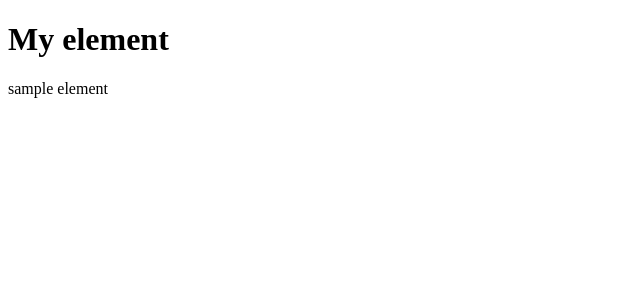
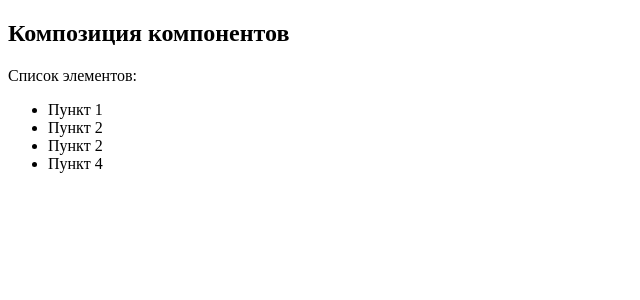
Before and after one commit to WebHeroSchool/todo-taa, a JavaScript app: page / in a window 1280 px wide. Shown: the top 300 px of the page, without its empty margins (0-640 px from the left). Built offline with nearby package versions, Linux system fonts and the light colour scheme.

Commit message:
composition of components

```diff
--- a/src/App.js
+++ b/src/App.js
@@ -1,6 +1,24 @@
-const myElement = (<div>
-  <h1>My element</h1>
-  <p>sample element</p>
-</div>);
+const App = () => {
+  return (<div>
+    <Title/>
+    <ItemList/>
+  </div>);
+}
 
-export { myElement };
+const Title = () => {
+  return (<div>
+    <h2>Композиция компонентов</h2>
+    <p>Список элементов:</p>
+  </div>);
+}
+
+const ItemList = () => {
+  return (<ul>
+    <li>Пункт 1</li>
+    <li>Пункт 2</li>
+    <li>Пункт 2</li>
+    <li>Пункт 4</li>
+  </ul>);
+}
+
+export default App;
--- a/src/index.js
+++ b/src/index.js
@@ -1,5 +1,4 @@
-import React from 'react';
 import ReactDOM from 'react-dom';
-import { myElement } from './App';
+import App from './App';
 
-ReactDOM.render(myElement, document.getElementById('root'));
+ReactDOM.render(<App/>, document.getElementById('root'));
```
